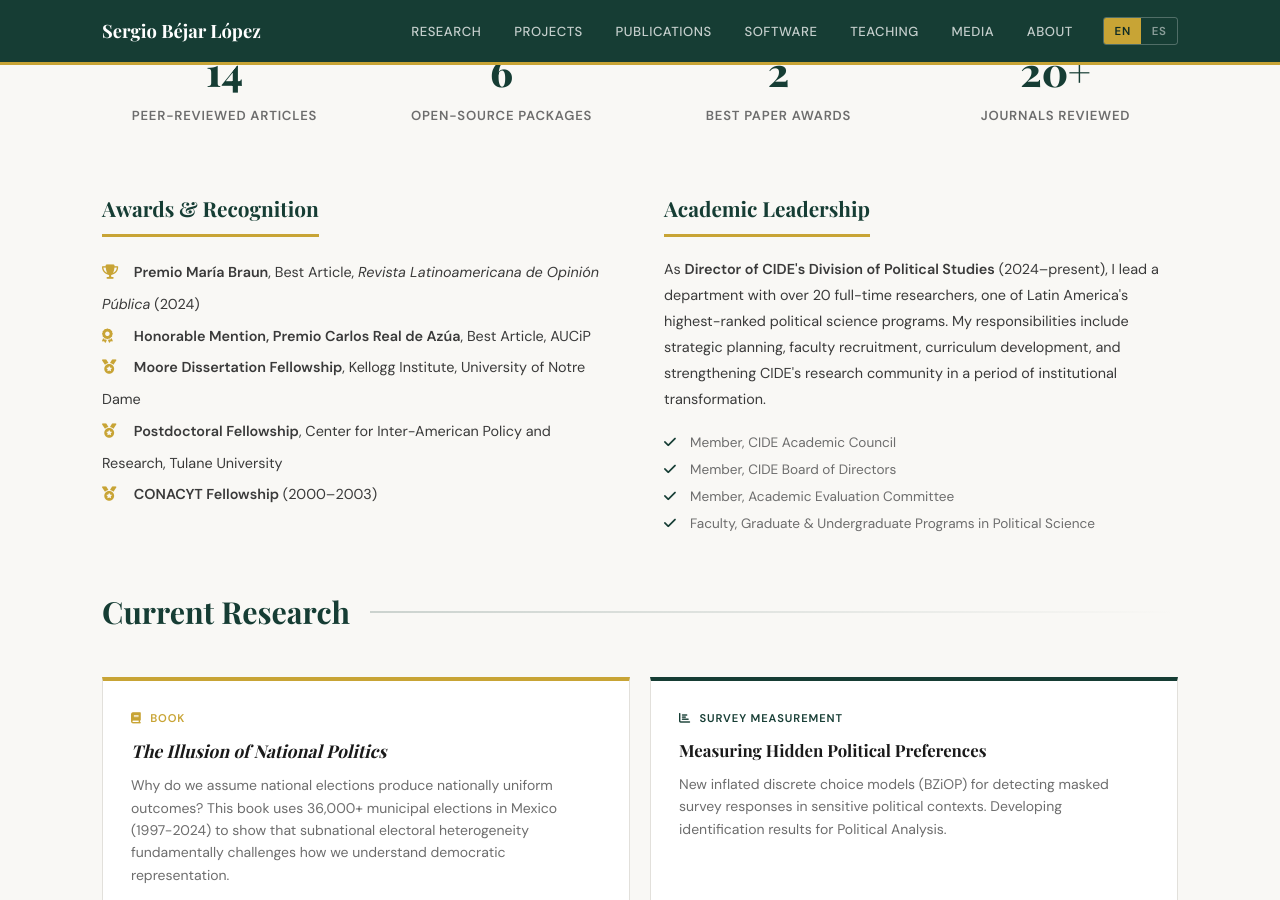
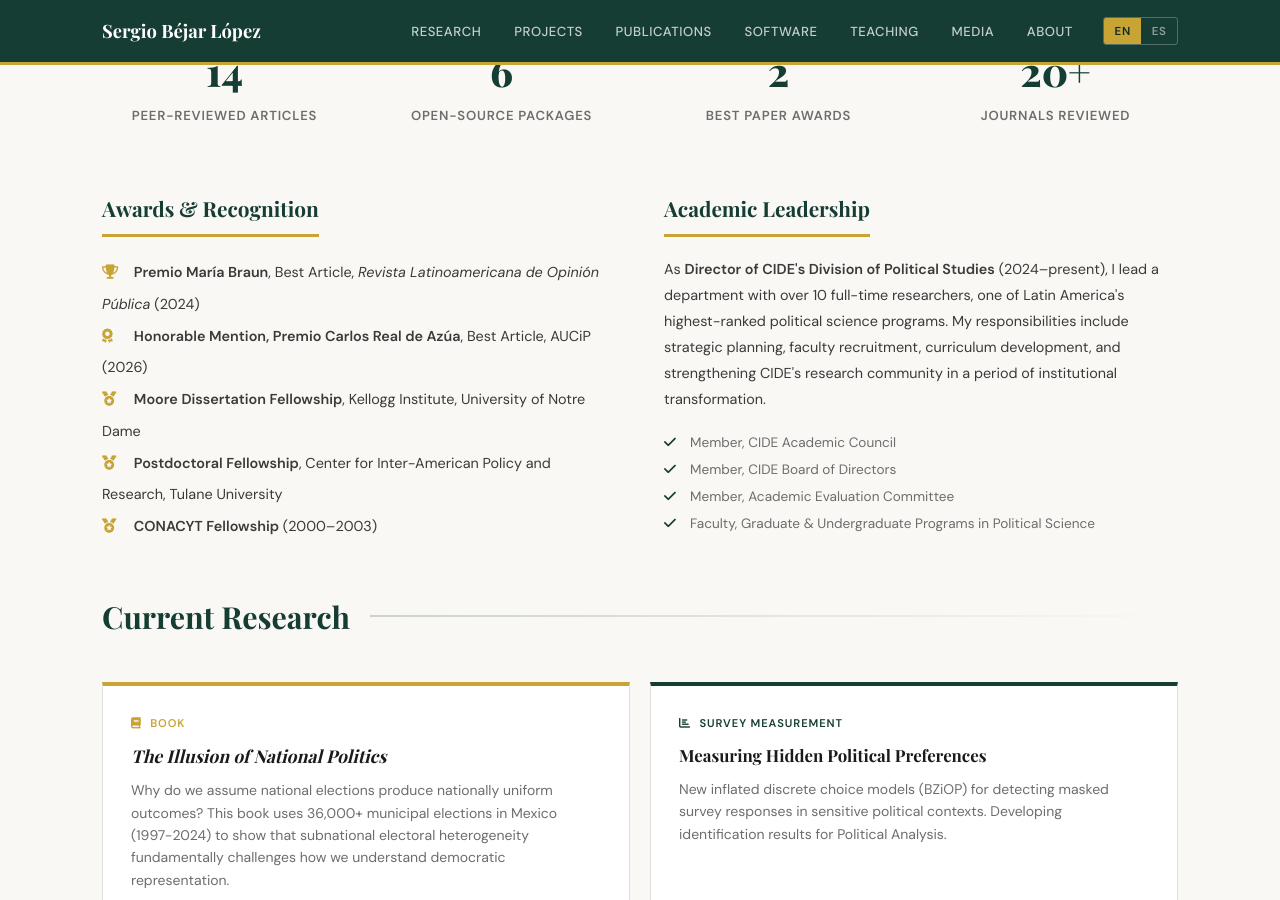
Before and after one commit to Sergio-Bejar/Sergio-Bejar.github.io, a Jekyll site: the page index.html, which Jekyll copies as it is, in a window 1280 px wide and 900 px high, scrolled down 1243 px. Built offline with Jekyll 4.4.1, drawn with Linux system fonts in a browser that asks for light colours; some web fonts are replaced; a style sheet for code colours, icons or effects is not loaded.

Commit message:
Fix: Carlos Real de Azúa is 2026, DEP has 10+ researchers
Co-Authored-By: Claude Opus 4.6 (1M context) <noreply@anthropic.com>

```diff
--- a/index.html
+++ b/index.html
@@ -923,8 +923,8 @@
                         <span class="lang-es"><strong>Premio María Braun</strong>, Mejor Artículo, <em>Revista Latinoamericana de Opinión Pública</em> (2024)</span>
                     </li>
                     <li><i class="fas fa-award" style="color: var(--gold); width: 20px; margin-right: 0.5rem;"></i>
-                        <span class="lang-en"><strong>Honorable Mention, Premio Carlos Real de Azúa</strong>, Best Article, AUCiP</span>
-                        <span class="lang-es"><strong>Mención Honorífica, Premio Carlos Real de Azúa</strong>, Mejor Artículo, AUCiP</span>
+                        <span class="lang-en"><strong>Honorable Mention, Premio Carlos Real de Azúa</strong>, Best Article, AUCiP (2026)</span>
+                        <span class="lang-es"><strong>Mención Honorífica, Premio Carlos Real de Azúa</strong>, Mejor Artículo, AUCiP (2026)</span>
                     </li>
                     <li><i class="fas fa-medal" style="color: var(--gold); width: 20px; margin-right: 0.5rem;"></i>
                         <span class="lang-en"><strong>Moore Dissertation Fellowship</strong>, Kellogg Institute, University of Notre Dame</span>
@@ -947,8 +947,8 @@
                     <span class="lang-es">Liderazgo Académico</span>
                 </h3>
                 <p style="font-size: 0.9rem; color: var(--ink-light); line-height: 1.8; margin-bottom: 1rem;">
-                    <span class="lang-en">As <strong>Director of CIDE's Division of Political Studies</strong> (2024–present), I lead a department with over 20 full-time researchers, one of Latin America's highest-ranked political science programs. My responsibilities include strategic planning, faculty recruitment, curriculum development, and strengthening CIDE's research community in a period of institutional transformation.</span>
-                    <span class="lang-es">Como <strong>Director de la División de Estudios Políticos del CIDE</strong> (2024–presente), lidero un departamento con más de 20 investigadores de tiempo completo, uno de los programas de ciencia política mejor clasificados de América Latina. Mis responsabilidades incluyen planeación estratégica, reclutamiento de profesores, desarrollo curricular y fortalecimiento de la comunidad de investigación del CIDE en un periodo de transformación institucional.</span>
+                    <span class="lang-en">As <strong>Director of CIDE's Division of Political Studies</strong> (2024–present), I lead a department with over 10 full-time researchers, one of Latin America's highest-ranked political science programs. My responsibilities include strategic planning, faculty recruitment, curriculum development, and strengthening CIDE's research community in a period of institutional transformation.</span>
+                    <span class="lang-es">Como <strong>Director de la División de Estudios Políticos del CIDE</strong> (2024–presente), lidero un departamento con más de 10 investigadores de tiempo completo, uno de los programas de ciencia política mejor clasificados de América Latina. Mis responsabilidades incluyen planeación estratégica, reclutamiento de profesores, desarrollo curricular y fortalecimiento de la comunidad de investigación del CIDE en un periodo de transformación institucional.</span>
                 </p>
                 <ul style="list-style: none; font-size: 0.85rem; color: var(--ink-muted); line-height: 2;">
                     <li><i class="fas fa-check" style="color: var(--cide); width: 16px; margin-right: 0.4rem;"></i>
```
